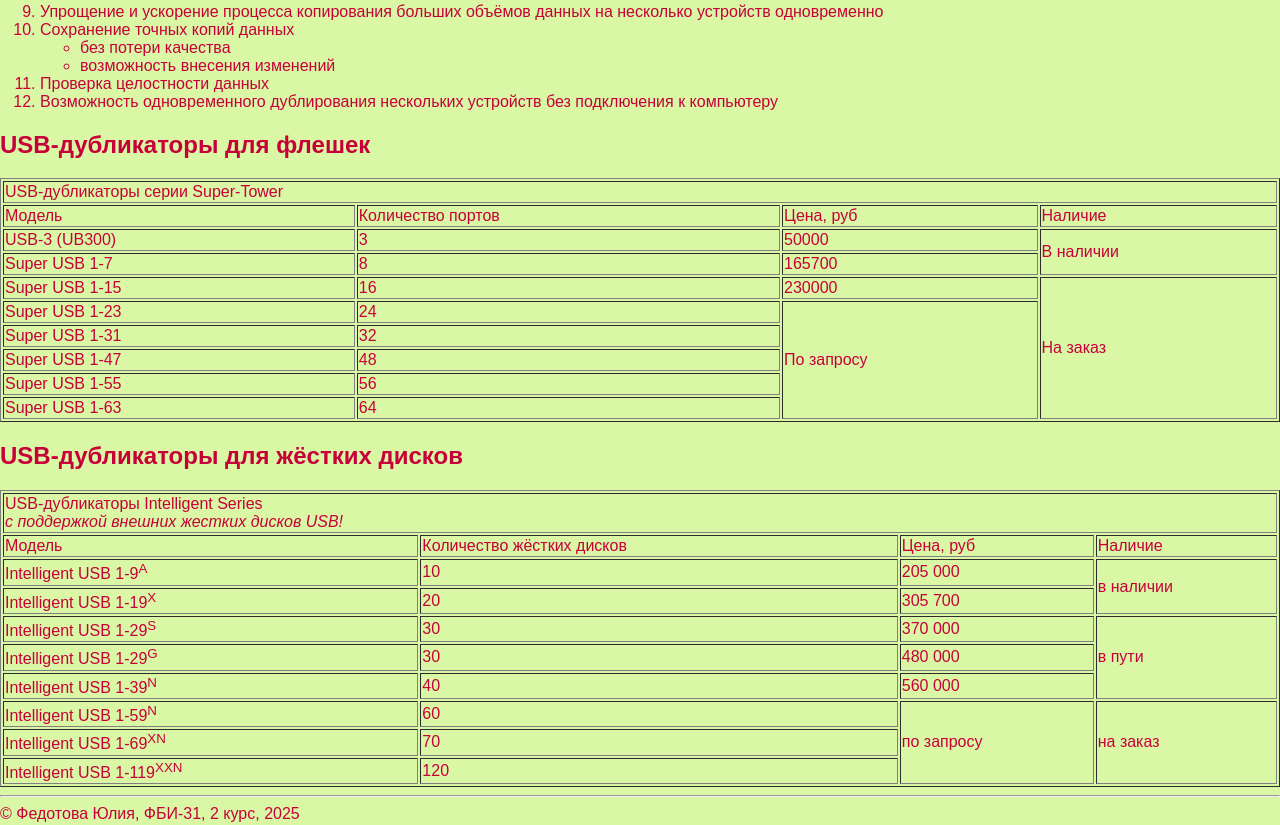
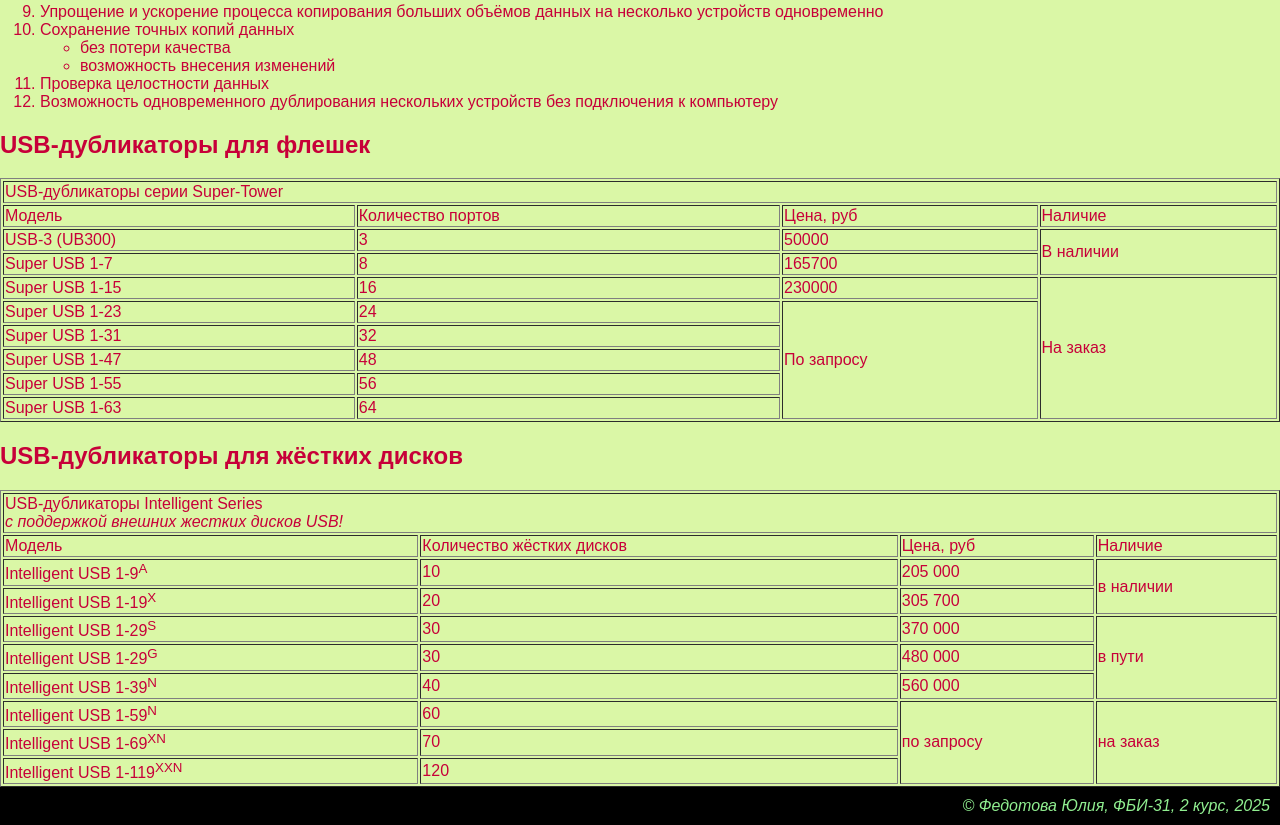
Before and after one commit to fedotovnaaaa/web-front-labs, a plain HTML site: page lab2/usb.html in a window 1280 px wide. Shown: the part 696-1521 px from the top of the page. Drawn offline with Linux system fonts and the light colour scheme.

Commit message:
Стили подвала

```diff
--- a/lab2/usb.html
+++ b/lab2/usb.html
@@ -199,8 +199,7 @@
             </table>
         </main>
 
-        <footer>
-            <hr>
+        <footer style="background-color: black; color: lightgreen; font-size: 12pt; padding: 10px; font-style: italic; text-align: right;">
             &copy; Федотова Юлия, ФБИ-31, 2 курс, 2025
         </footer>
     </body>
```
